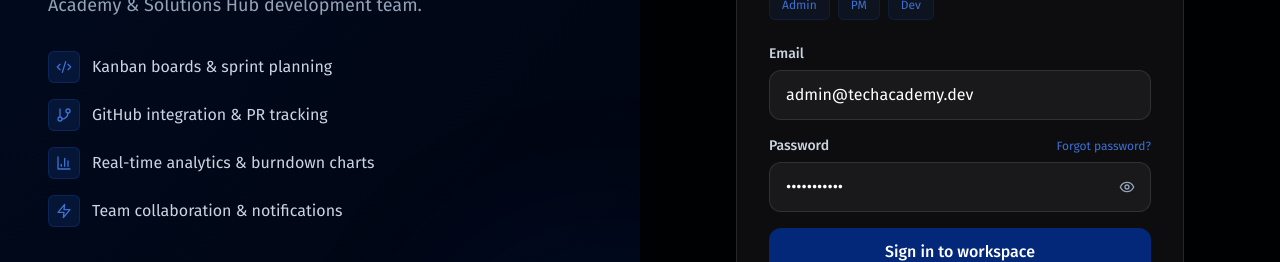
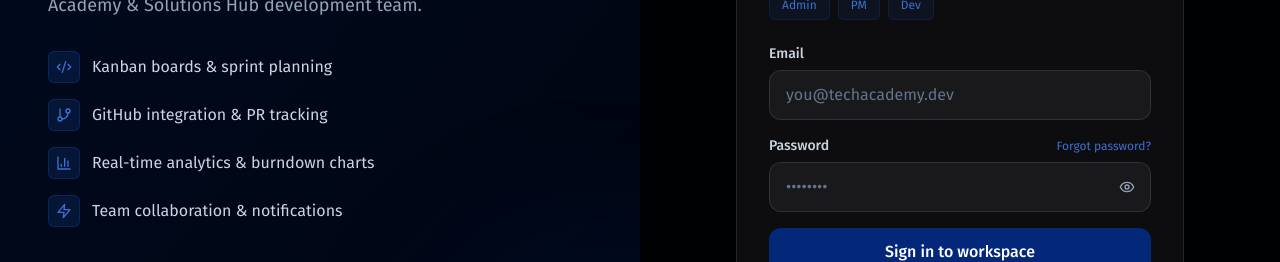
Before and after one commit to oudTech/tech-academy-PM-Tool, a Next.js app: page /login in a window 1280 px wide. Shown: the part 352-614 px from the top of the page. Built offline with nearby package versions, Linux system fonts and the light colour scheme; no server answers.

Commit message:
Take off prefilled credentials.

```diff
--- a/src/app/(auth)/login/page.tsx
+++ b/src/app/(auth)/login/page.tsx
@@ -56,7 +56,7 @@ export default function LoginPage() {
 
   const { register, handleSubmit, setValue, formState: { errors } } = useForm<LoginInput>({
     resolver: zodResolver(loginSchema),
-    defaultValues: { email: "admin@techacademy.dev", password: "password123" },
+    defaultValues: { email: "", password: "" },
   });
 
   const onSubmit = async (data: LoginInput) => {
```
